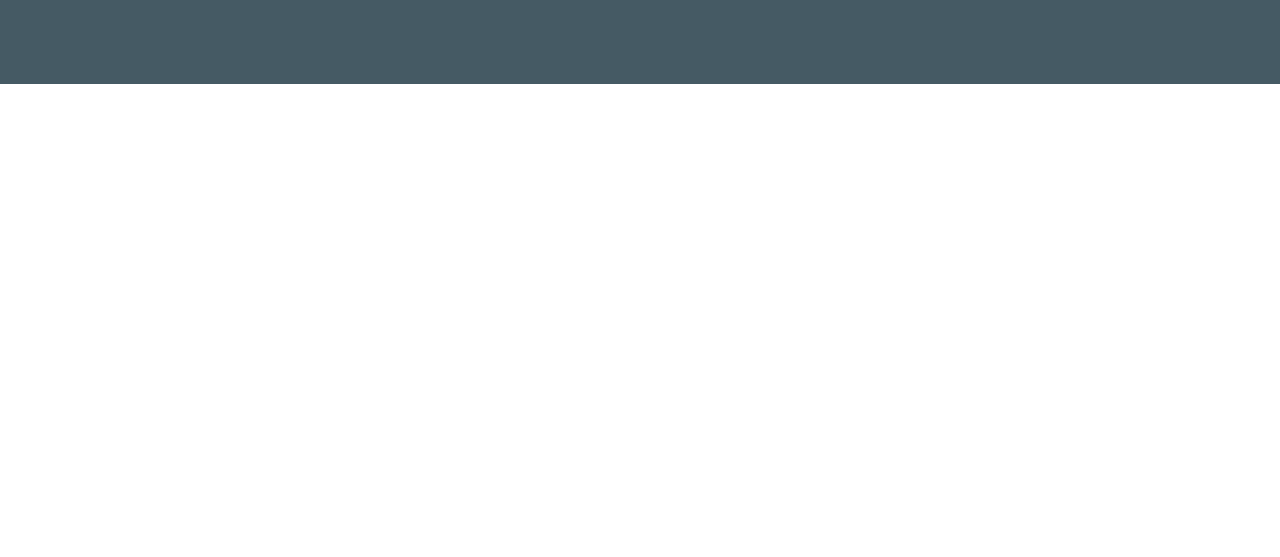
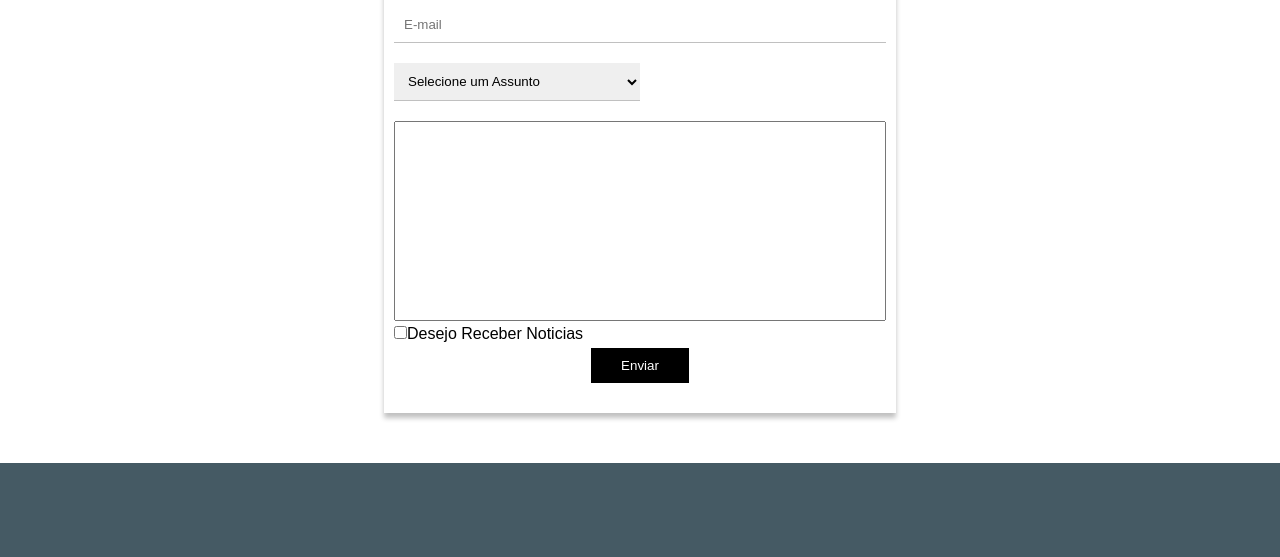
Before and after one commit to leonardo24sv10/cafeteria, a plain HTML site: page contato.html in a window 1280 px wide. Shown: the part 585-1142 px from the top of the page. Before the commit the page ends 800 px from the top, so only its background shows below. Drawn offline with nearby package versions, Linux system fonts and the light colour scheme.

Commit message:
criação e formatação do arquivo contato

```diff
--- a/contato.html
+++ b/contato.html
@@ -1,11 +1,13 @@
 <!DOCTYPE html>
 <html lang="pt-br">
+
 <head>
     <meta charset="UTF-8">
     <meta name="viewport" content="width=device-width, initial-scale=1.0">
     <title>Parada do Café</title>
     <link rel="stylesheet" href="css/cafeteria.css">
 </head>
+
 <body>
     <header>
 
@@ -13,10 +15,10 @@
         <!-- Criar a estrutura de links usando
         uma lista não ordenada -->
         <nav>
-        <!-- Vamos usar a tag h1 para definir
+            <!-- Vamos usar a tag h1 para definir
         o título do nosso site. A tag h1 deve aparecer
         apenas uma vez na página -->
-        <h1>Parada do Café</h1>
+            <h1>Parada do Café</h1>
             <ul>
                 <li><a href="index.html"> home </a></li>
                 <li><a href="cardapio.html"> cardápio </a></li>
@@ -29,14 +31,39 @@
 
         <h2>Desperte seus sentidos com cada gole: Café & Encantos, a arte do sabor em cada xícara.</h2>
         <p>
-            Bem-vindo à nossa cafeteria, onde cada aroma de café é uma promessa de um momento especial. Aqui, cada xícara é
-            cuidadosamente preparada para despertar os sentidos e nutrir a alma. Deixe-se envolver pela atmosfera acolhedora
-            enquanto saboreia nossas delícias, feitas com paixão e dedicação. Seja para uma pausa rápida ou um encontro tranquilo, estamos aqui para
+            Bem-vindo à nossa cafeteria, onde cada aroma de café é uma promessa de um momento especial. Aqui, cada
+            xícara é
+            cuidadosamente preparada para despertar os sentidos e nutrir a alma. Deixe-se envolver pela atmosfera
+            acolhedora
+            enquanto saboreia nossas delícias, feitas com paixão e dedicação. Seja para uma pausa rápida ou um encontro
+            tranquilo, estamos aqui para
             transformar seu dia em uma experiência memorável. Entre, relaxe e deixe-nos cuidar do seu momento de prazer
         </p>
     </header>
 
-    <main></main>
+    <main>
+
+        <h2>Fale Conosco</h2>
+
+        <form action="">
+            <input type="text" placeholder="Nome Completo" required>
+            <input type="tel" placeholder="Telefone" maxlength="11">
+            <input type="email" placeholder="E-mail" required>
+            <select name=""id="">
+                <option value="">Selecione um Assunto</option>
+                <option value="sugestao">Sugestão</option>
+                <option value="reclamacao">Reclamação </option>
+                <option value="elogio">Elogio</option>
+                <option value="duvida">Dúvida</option>
+                <option value="solicitacao">Solicitação</option>
+            </select>
+            <textarea></textarea>
+
+            <span><input type="checkbox">Desejo Receber Noticias</span>
+
+            <input type="submit" value="Enviar">
+        </form>
+    </main>
 
 
     <footer>
@@ -48,7 +75,7 @@
         <div id="rede">
             <ul>
                 <li>
-                    <a href="https://www.facebook.com" target="_blank" >
+                    <a href="https://www.facebook.com" target="_blank">
                         <img src="img/facebook.png" alt="Acesse nossa página do facebook">
                     </a>
                 </li>
@@ -70,4 +97,5 @@
 
 
 </body>
+
 </html>
--- a/css/cafeteria.css
+++ b/css/cafeteria.css
@@ -248,3 +248,55 @@ main #imghome img{
             height: 600px;
             margin: 50px;
         }
+        /* ----------------------------Contato-------------------------------- */
+        form{
+            width: 40%;
+            margin-left: auto;
+            margin-right: auto;
+            margin-bottom: 50px;
+            padding: 10px;
+            box-shadow: 0px 5px 5px silver;
+        }
+        input[type=text],
+        input[type=tel],
+        input[type=email],
+        select {
+            display: block;
+            width: 100%;
+            padding: 10px;
+            margin-bottom: 20px;
+            border: 0;
+            /* retira a borda ativa do input(formulario) */
+            outline: none;
+            border-bottom: 1px solid silver;
+            /* dotted= pontilhado
+            dashed= trasejado
+            double= linha dupla */
+        }
+
+        select{
+            width: 50%;
+        }
+
+        textarea{
+            width: 100%;
+            height: 200px;
+            outline-color: #90EE90;
+            /* bloqueia o redimensionamento da textarea */
+            resize: none;
+        }
+        form span{
+            font-family: Arial, Helvetica, sans-serif;
+            font-size: 12pt;
+        }
+        input[type=submit]{
+            padding: 10px 30px;
+            border: 0;
+            background-color: black;
+            color: white;
+            /* mouse vira uma mão */
+            cursor: pointer;
+            display: block;
+            /* modificações no sentido horario */
+            margin: 5px auto 20px auto;
+        }
```
